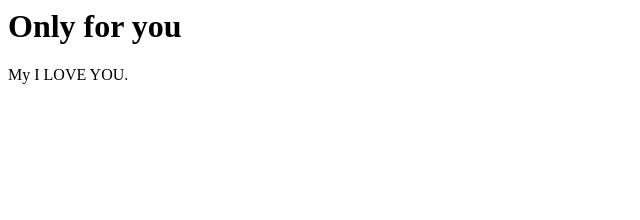
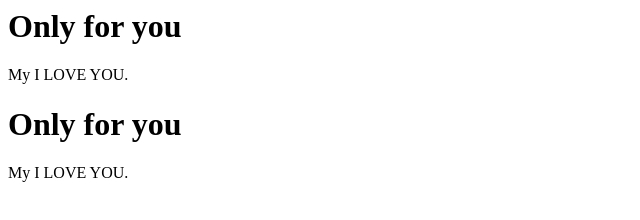
Before and after one commit to hsharma2304/addREADME, a plain HTML site: page index.html in a window 1280 px wide. Shown: the whole page, without its empty margins (0-640 px from the left). Drawn offline with Linux system fonts and the light colour scheme.

Commit message:
Update index.html

```diff
--- a/index.html
+++ b/index.html
@@ -7,3 +7,12 @@
 
 </body>
 </html>
+<html>
+<body>
+
+<h1> Only for you </h1>
+
+<p>My I LOVE YOU. </p>
+
+</body>
+</html>
```
